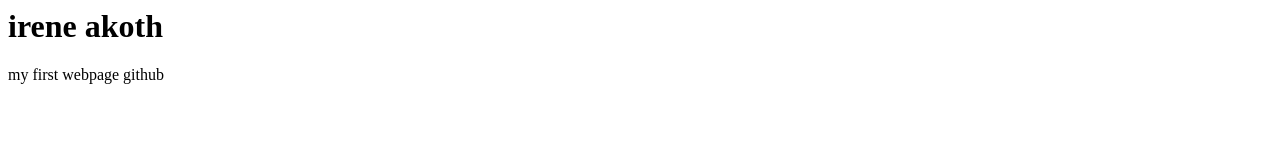
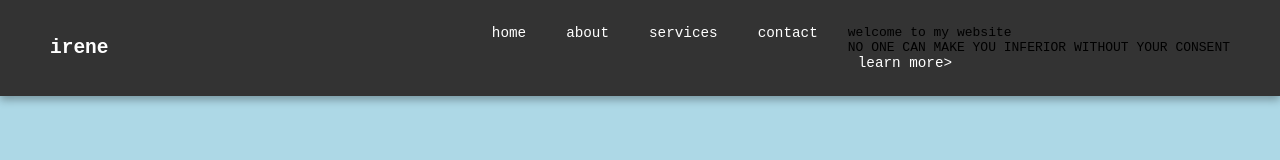
Before and after one commit to nrcfhub/ireneakoth, a plain HTML site: page index.html in a window 1280 px wide. Drawn offline with Linux system fonts and the light colour scheme.

Commit message:
hero section by ireneakoth

```diff
--- /dev/null
+++ b/Styles .css
@@ -0,0 +1,75 @@
+/* General reset */
+* {
+    margin: 0;
+    padding: 0;
+    box-sizing: border-box;
+}
+
+/* Body styling */
+body {
+    background-color: lightblue;
+    font-family: monospace;
+}
+
+/* Navbar styling */
+.navbar {
+    background-color: #333;
+    padding: 25px 50px 25px 50px;
+    display: flex;
+    justify-content: space-between;
+    align-items: center;
+    position: sticky;
+    top: 0;
+    z-index: 1000;
+    box-shadow: 0px 4px 8px rgba(0, 0, 0, 0.3);
+}
+
+/* Logo styling */
+.logo {
+    font-size: 1.5em;
+    color: #fff;
+    font-weight: bold;
+}
+
+/* Nav links styling */
+.nav-links {
+    list-style: none;
+    display: flex;
+    gap: 20px;
+}
+
+.nav-links li {
+    position: relative;
+}
+
+.nav-links a {
+    text-decoration: none;
+    color: #fff;
+    font-size: 1.1em;
+    padding: 5px 10px;
+    transition: color 0.3s ease;
+}
+
+/* Hover effect for nav links */
+.nav-links a:hover {
+    color: #FFD700;
+}
+
+/* Fancy underline effect */
+.nav-links a::after {
+    content: '';
+    display: block;
+    width: 0;
+    height: 2px;
+    background: #FFD700;
+    transition: width 0.3s;
+    position: absolute;
+    bottom: -2px;
+    left: 0;
+}
+
+.nav-links a:hover::after {
+    width: 100%;
+}
+
+<!--
--- a/index.html
+++ b/index.html
@@ -1,10 +1,24 @@
 <html>
 <head>
-<title>irene akoth website
+<title>ireneakoth website</title>
 </title>
+<link rel="stylesheet"type="text/css"href="Styles .css">
 </head>
 <body>
-<h1>irene akoth</h1>
-<p>my first webpage github</p.
+<!--nav bar-->
+<nav class="navbar">
+<div class="logo">irene</div>
+<ul class="nav-links">
+<li><a href="index.html">home</li></a>
+<li><a href="about.html">about</li></a>
+<li><a href="services.html">services</li></a>
+<li><a href="contact.html">contact</li></a>
 </body>
 </html>
+
+<!--hero section-->
+<section id="hero class="hero-section"</section>
+	<div class="hero content">
+		<hi>welcome to my website</hi>
+		<p>NO ONE CAN MAKE YOU INFERIOR WITHOUT YOUR CONSENT</p>
+		<a href="about class=btn-primary">learn more></a>
```
Also changed, not shown: images/hero.jfif (added), 1 other file.
